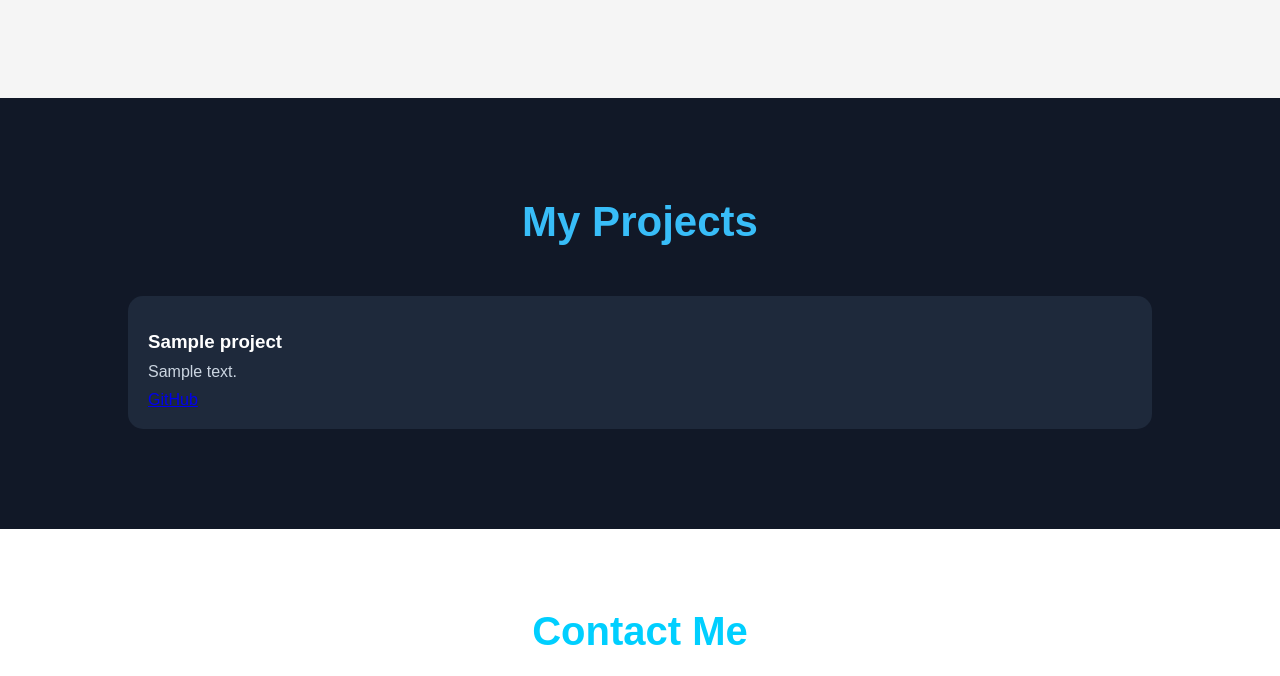
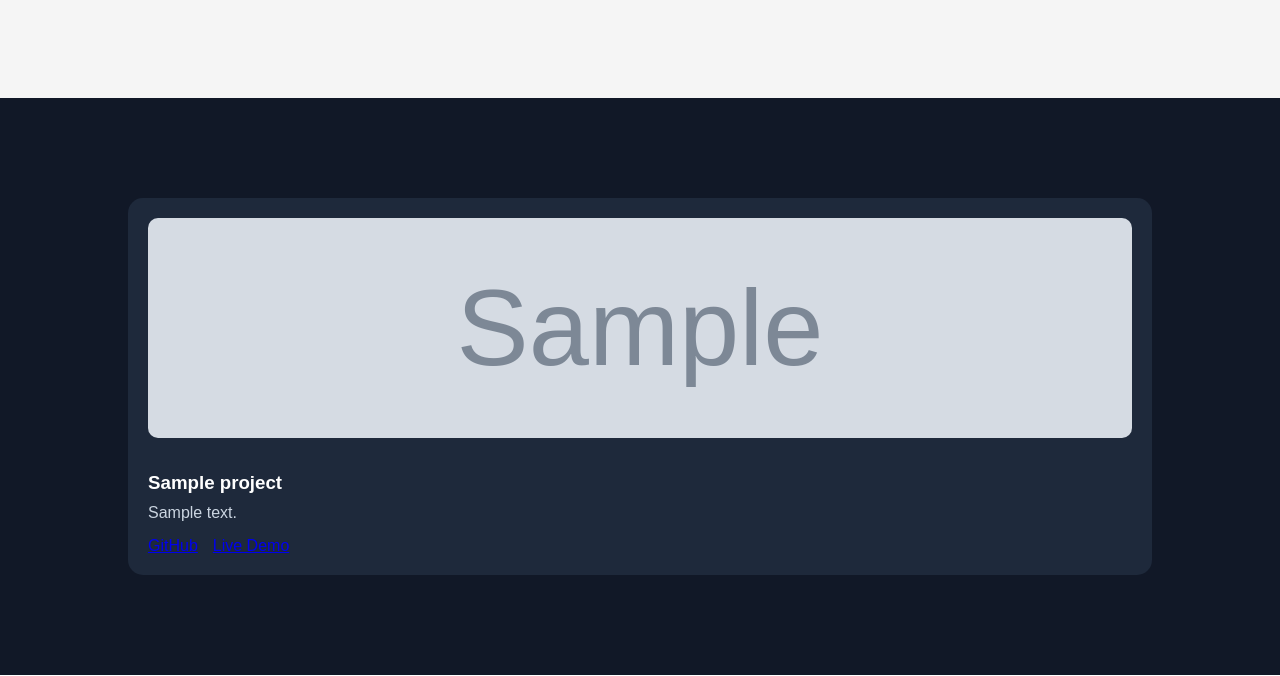
Before and after one commit to dineshmail/dinesh.dev, a Django app: page / in a window 1280 px wide. Shown: the part 1660-2336 px from the top of the page. Run offline with Django 5.2, Linux system fonts and the light colour scheme; tables that the repository leaves empty hold one stand-in row (values such as "Sample post"); grey boxes marked "Sample" are stand-in pictures.

Commit message:
add project image upload and display

```diff
--- a/portfolio/urls.py
+++ b/portfolio/urls.py
@@ -16,8 +16,15 @@ Including another URLconf
 """
 from django.contrib import admin
 from django.urls import path, include
+from django.conf import settings
+from django.conf.urls.static import static
 
 urlpatterns = [
     path('admin/', admin.site.urls),
     path('', include('apps.home.urls')),
 ]
+if settings.DEBUG:
+    urlpatterns += static(
+        settings.MEDIA_URL,
+        document_root=settings.MEDIA_ROOT
+    )
--- a/static/css/style.css
+++ b/static/css/style.css
@@ -199,6 +199,19 @@ body{
     color:#cbd5e1;
     margin:10px 0;
 }
+.project-image{
+    width:100%;
+    height:220px;
+    object-fit:cover;
+    border-radius:10px;
+    margin-bottom:15px;
+}
+
+.project-links{
+    display:flex;
+    gap:15px;
+    margin-top:15px;
+}
 .contact {
     background: #ffffff;
     padding: 80px 10%;
--- a/templates/home/index.html
+++ b/templates/home/index.html
@@ -43,35 +43,41 @@
     </div>
 
 </section>
-<section id="projects" class="projects">
-
-    <h2>My Projects</h2>
-
-    <div class="projects-grid">
+<section class="projects" id="projects">
 
 {% for project in projects %}
 
 <div class="project-card">
 
+    <img
+        src="{{ project.image.url }}"
+        alt="{{ project.title }}"
+        class="project-image"
+    >
+
     <h3>{{ project.title }}</h3>
 
     <p>{{ project.description }}</p>
+
+    <div class="project-links">
 
         <a href="{{ project.github_link }}"
            target="_blank">
             GitHub
         </a>
 
-        </div>
-
-        {% empty %}
-
-        <p>No projects available.</p>
-
-        {% endfor %}
+        {% if project.live_link %}
+        <a href="{{ project.live_link }}"
+           target="_blank">
+            Live Demo
+        </a>
+        {% endif %}
 
     </div>
 
+</div>
+
+{% endfor %}
 </section>
 <section class="contact" id="contact">
     <h2>Contact Me</h2>
```
Lines whose indentation alone changed are shown as unchanged.
